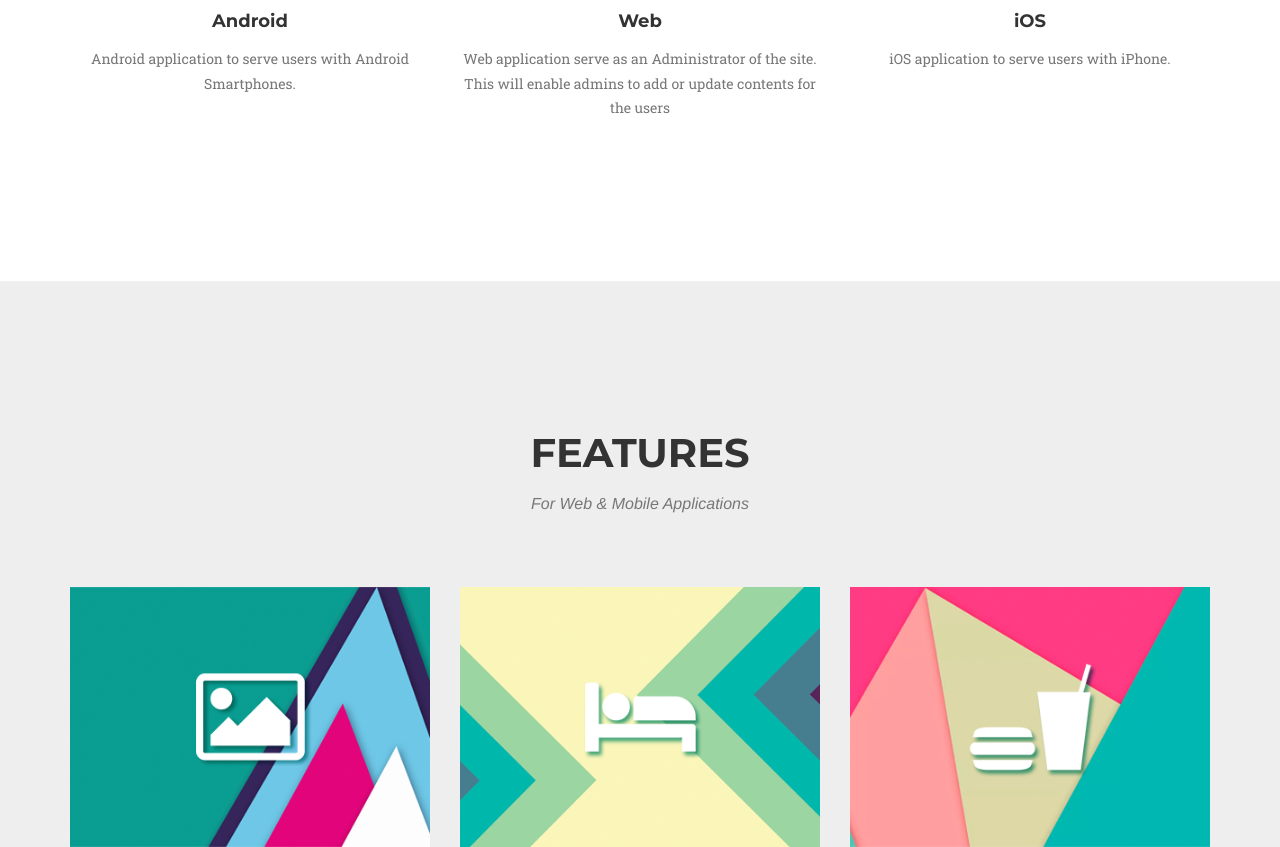
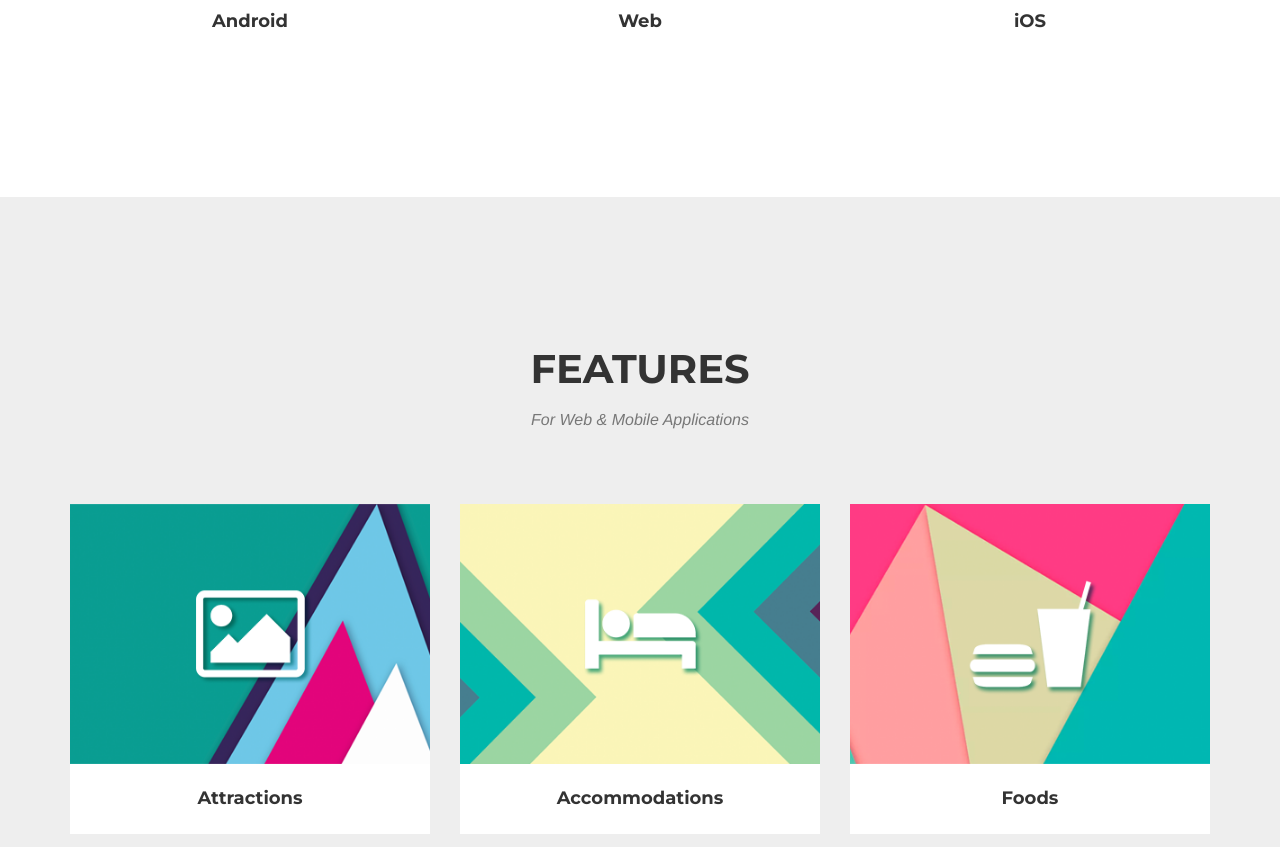
Before and after one commit to paoaykumakaway/paoaykumakaway.github.io, a website: page index.html in a window 1280 px wide. Shown: the part 1179-2026 px from the top of the page. Drawn offline with nearby package versions, Linux system fonts and the light colour scheme; files whose address does not match are found by name; a web font is replaced by a local one.

Commit message:
#Hacktoberfest Day 12
Delete description of Platforms

```diff
--- a/index.html
+++ b/index.html
@@ -100,7 +100,6 @@
                     </span>
                     </a>
                     <h4 class="service-heading">Android</h4>
-                    <p class="text-muted">Android application to serve users with Android Smartphones.</p>
                 </div>
                 <div class="col-md-4">
                     <a href="https://byaheng-norte-a99d5.firebaseapp.com/#/">
@@ -110,7 +109,6 @@
                         </span>
                     </a>
                     <h4 class="service-heading">Web</h4>
-                    <p class="text-muted">Web application serve as an Administrator of the site. This will enable admins to add or update contents for the users</p>
                 </div>
                 <div class="col-md-4">
                     <span class="fa-stack fa-4x">
@@ -118,7 +116,6 @@
                         <i class="fa fa-apple fa-stack-1x fa-inverse"></i>
                     </span>
                     <h4 class="service-heading">iOS</h4>
-                    <p class="text-muted">iOS application to serve users with iPhone.</p>
                 </div>
             </div>
         </div>
```
